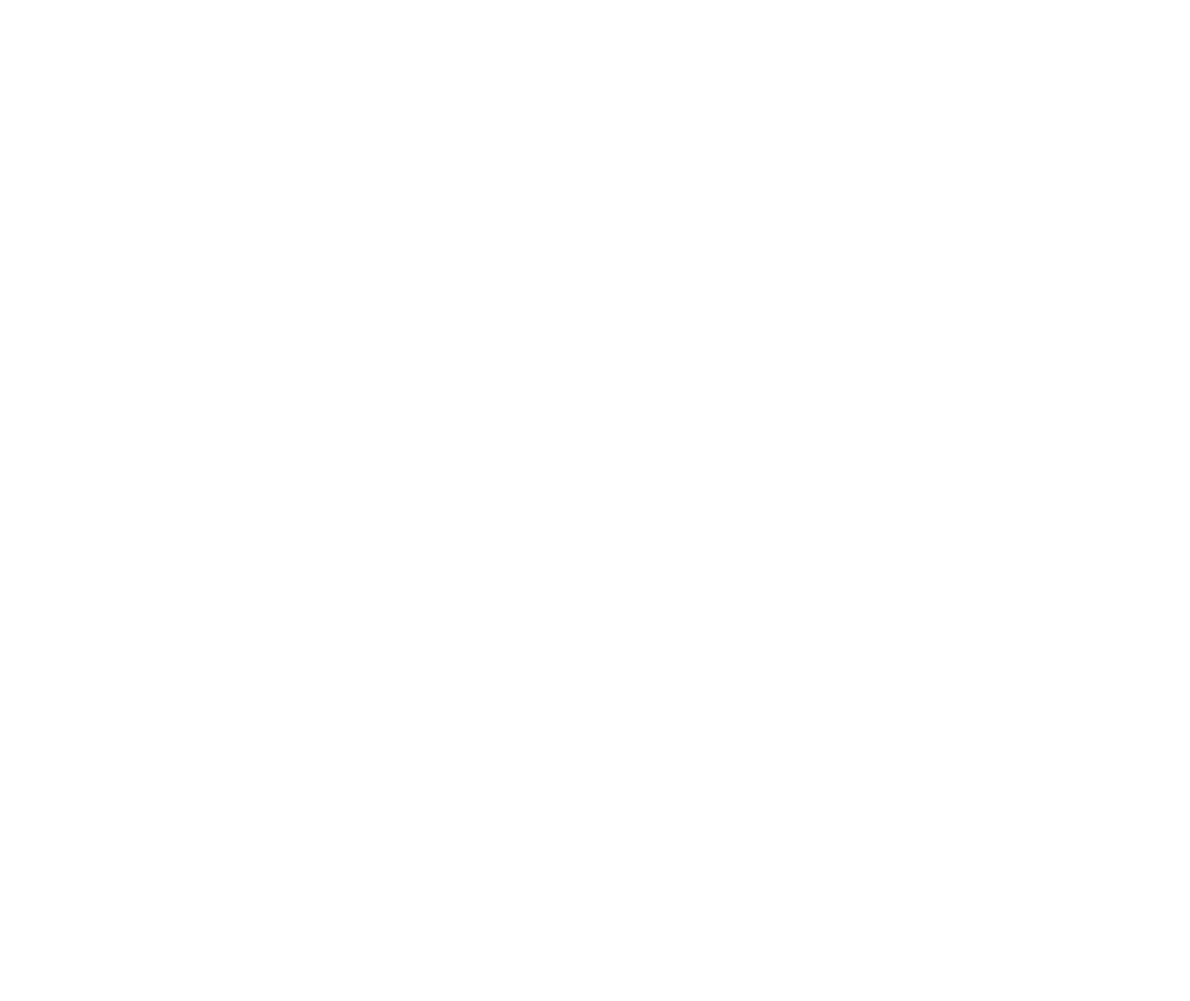
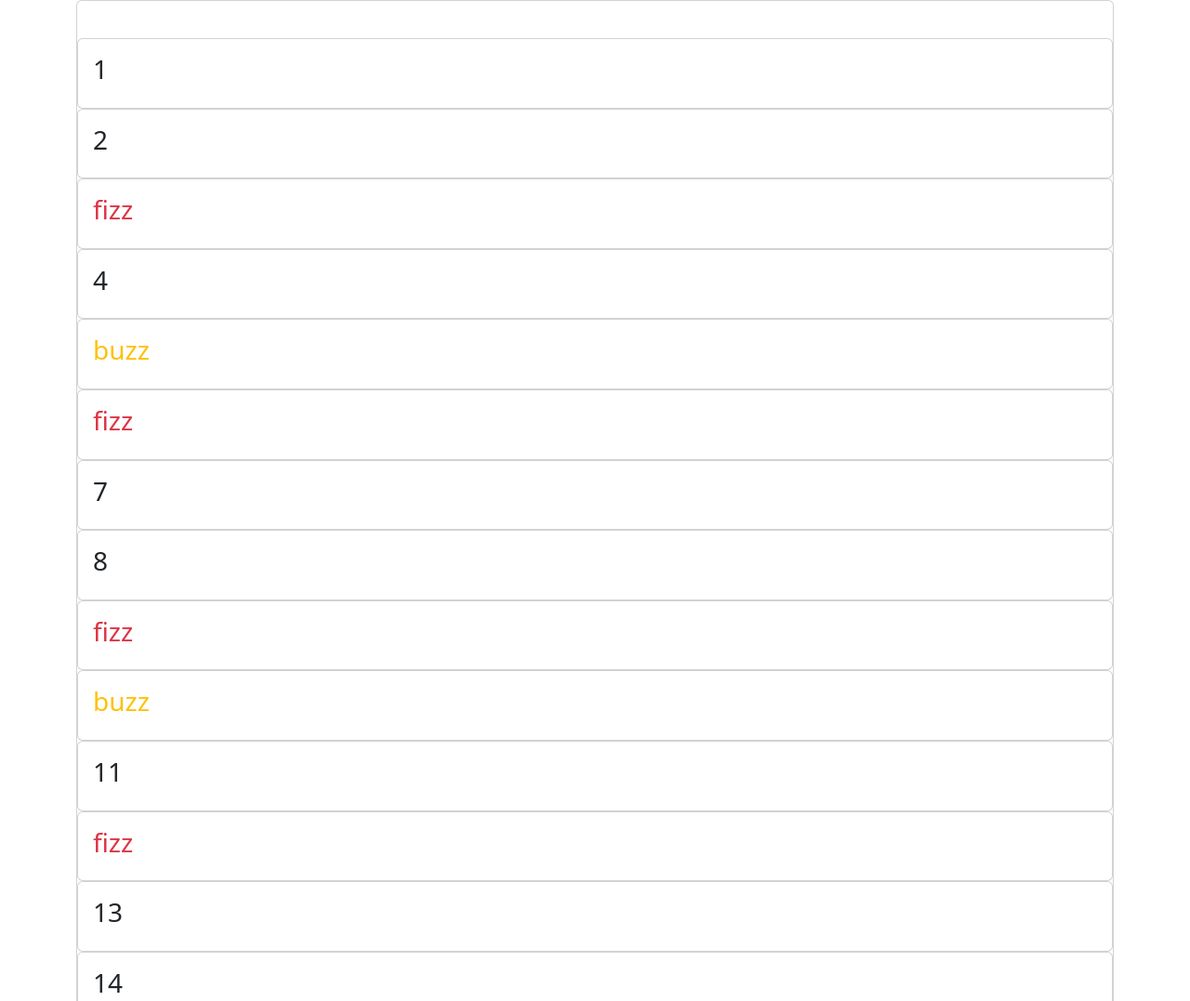
Before and after one commit to SimoneCappadona/js-fizzbuzz, a plain HTML site: page index.html in a window 1280 px wide. Shown: the top 1077 px of the page at 93% size. Before the commit the page ends 800 px from the top, so only its background shows below. Drawn offline with nearby package versions, Linux system fonts and the light colour scheme.

Commit message:
add structure

```diff
--- a/index.html
+++ b/index.html
@@ -14,7 +14,15 @@
 </head>
 
 <body>
-
+    <div class="container">
+        <div id="card" class="card">
+            <div class="card-body">
+                <h3 id="fizz" class="text-primary fizzbuzz"></h3>
+                <h3 id="buzz" class="text-warning buzz"></h3>
+                <h3 id="fizzbuzz" class="text-danger fizz"></h3>
+            </div>
+        </div>
+    </div>
 
     <!-- Bootstrap-js -->
     <script src="https://cdn.jsdelivr.net/npm/bootstrap@5.3.2/dist/js/bootstrap.bundle.min.js"
--- a/js/main.js
+++ b/js/main.js
@@ -0,0 +1,47 @@
+const userCardFizzbuzz = document.getElementById('card');
+const userFizz = document.getElementById('fizz');
+const userBuzz= document.getElementById('buzz');
+const userFizzBuzz= document.getElementById('fizzbuzz');
+// for (let i = 1; i <=100; i++){
+//     if(i % 15 == 0){
+//         console.log('FizzBuzz')
+//     }
+//     else if(i % 5 == 0){
+//         console.log('Buzz')
+//     }
+//     else if(i % 3 == 0){
+//         console.log('Fizz')
+//     }
+//     else{
+//        console.log(i)
+//     }
+// }
+for (let i = 1; i <=100; i++){
+    let titleClass = "";
+    let textBox = "";
+    if(i % 15 == 0){
+        titleClass = "text-primary";
+        textBox = "fizzbuzz"
+    }
+    else if(i % 5 == 0){
+        titleClass = "text-warning";
+        textBox = "buzz"
+    }
+    else if(i % 3 == 0){
+        titleClass = "text-danger";
+        textBox = "fizz"
+    }
+    else{
+        textBox = i;
+    }
+    const boxElement = document.createElement('div');
+    boxElement.classList.add('box')
+    boxElement.innerHTML += `
+      <div class="card">
+        <div class="card-body">
+            <h3 class="${textBox , titleClass}">${textBox}</h3>
+          </div>
+        </div>
+    `;
+    userCardFizzbuzz.append(boxElement);
+}
```
